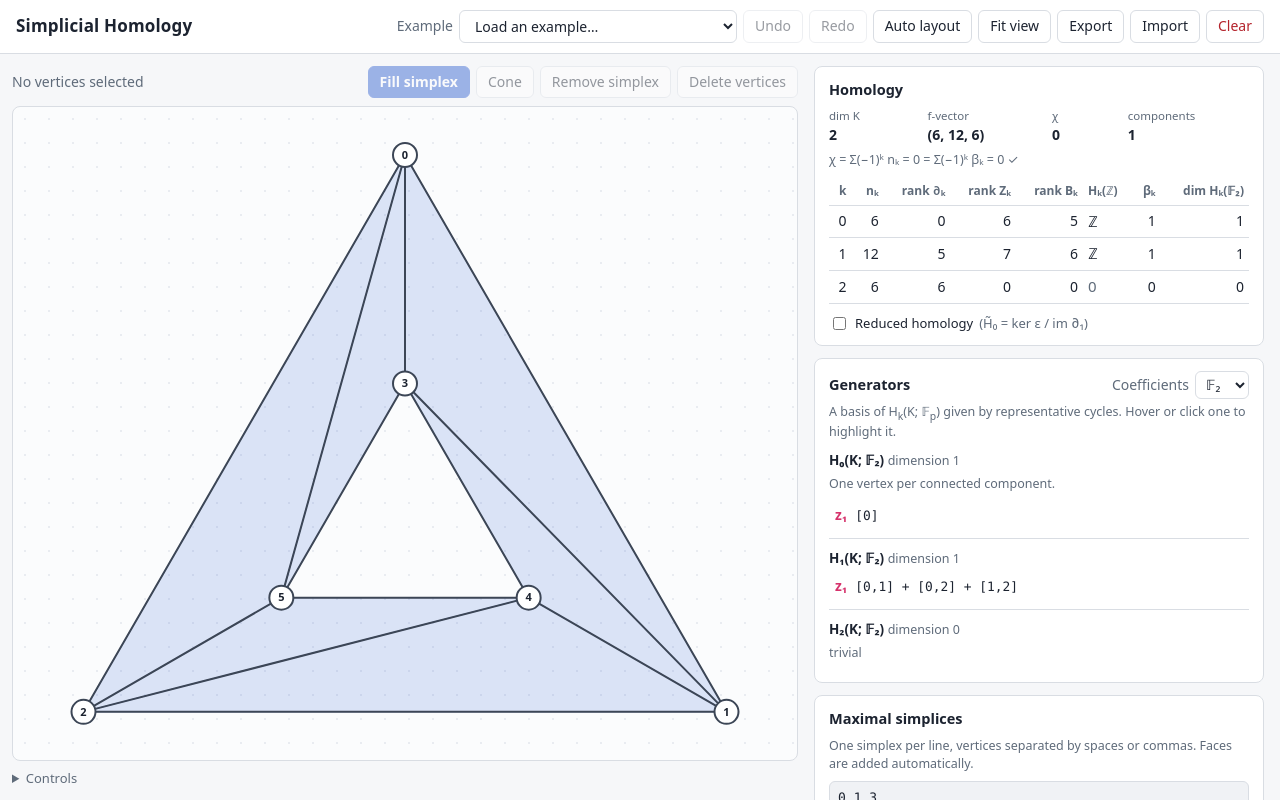
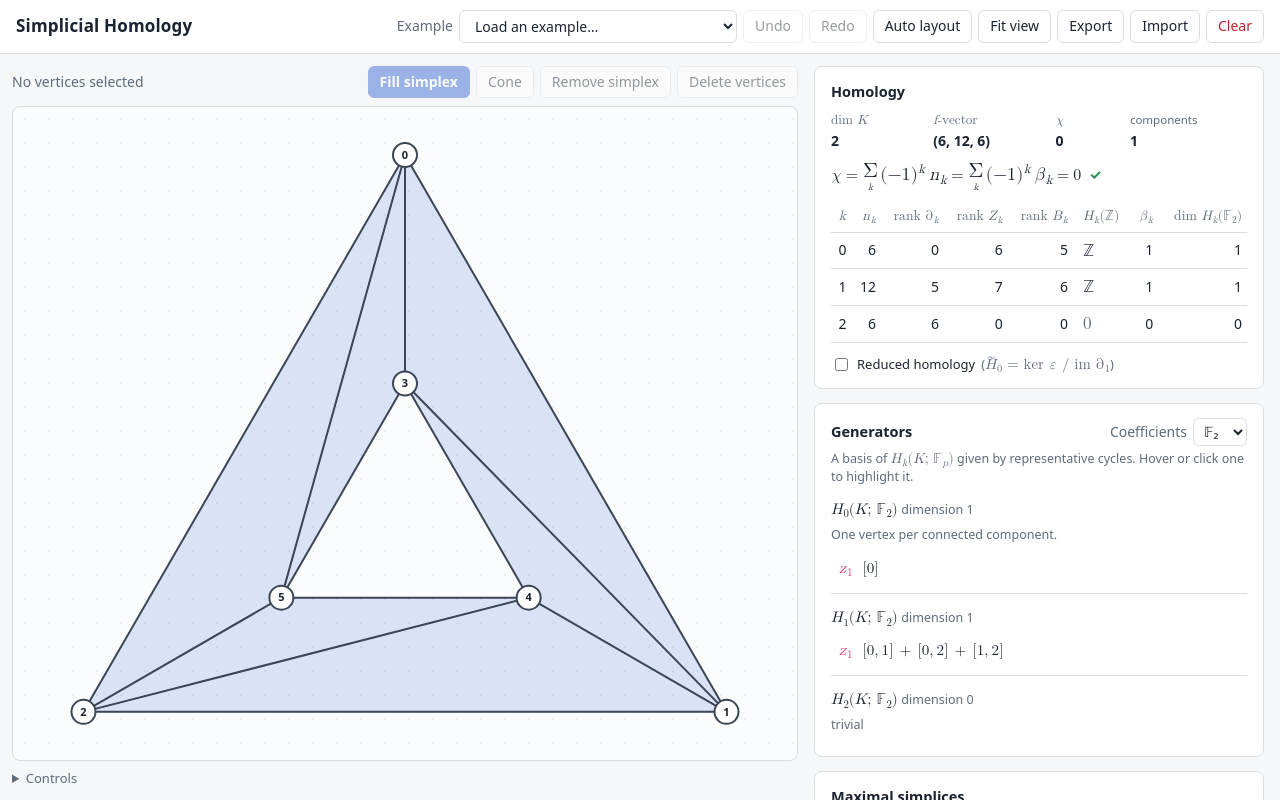
Before and after one commit to JunioCesarFerreira/simplicial-homology, a website: page index.html in a window 1280 px wide. Drawn offline with Linux system fonts and the light colour scheme.

Commit message:
Enhance math notation rendering and styling in HTML and CSS

```diff
--- a/css/style.css
+++ b/css/style.css
@@ -23,10 +23,13 @@
   --selected-fill: rgba(224, 138, 0, 0.22);
   --highlight: #d6336c;
   --highlight-fill: rgba(214, 51, 108, 0.28);
+  --ok: #1f8a4c;
 
   --radius: 8px;
   --font: system-ui, -apple-system, "Segoe UI", Roboto, "Helvetica Neue", Arial, sans-serif;
   --mono: ui-monospace, SFMono-Regular, Menlo, Consolas, "Liberation Mono", monospace;
+  --math: "Latin Modern Math", "STIX Two Math", "Cambria Math", "Latin Modern Roman", "STIX Two Text",
+    "Times New Roman", serif;
   color-scheme: light;
 }
 
@@ -56,6 +59,7 @@
     --selected-fill: rgba(255, 176, 46, 0.22);
     --highlight: #ff6b9a;
     --highlight-fill: rgba(255, 107, 154, 0.3);
+    --ok: #4cc38a;
     color-scheme: dark;
   }
 }
@@ -138,6 +142,52 @@ code {
 
 .muted {
   color: var(--muted);
+}
+
+/* Inline math: serif math font, italic variables, sub/superscripts that do
+   not change the line height. */
+.math {
+  font-family: var(--math);
+  font-size: 1.14em;
+  font-weight: 400;
+  font-style: normal;
+  line-height: 1;
+  letter-spacing: 0;
+}
+
+.math i {
+  font-style: italic;
+  padding-right: 0.03em;
+}
+
+.math sub,
+.math sup {
+  font-size: 0.7em;
+  line-height: 0;
+  margin-left: 0.04em;
+}
+
+.math sub {
+  vertical-align: -0.3em;
+}
+
+.math sup {
+  vertical-align: 0.55em;
+}
+
+.tilde {
+  position: relative;
+  display: inline-block;
+}
+
+.tilde::before {
+  content: "~";
+  position: absolute;
+  left: 50%;
+  top: -0.5em;
+  transform: translateX(-45%);
+  font-style: normal;
+  font-size: 0.9em;
 }
 
 .small {
@@ -429,19 +479,19 @@ code {
   padding: 12px 16px 24px 4px;
   display: flex;
   flex-direction: column;
-  gap: 12px;
+  gap: 14px;
 }
 
 .card {
   background: var(--surface);
   border: 1px solid var(--border);
   border-radius: var(--radius);
-  padding: 12px 14px;
+  padding: 14px 16px;
 }
 
 .card h2 {
   font-size: 14.5px;
-  margin: 0 0 8px;
+  margin: 0 0 10px;
 }
 
 .card-head {
@@ -458,7 +508,7 @@ code {
 .card h3 {
   font-size: 13.5px;
   font-weight: 600;
-  margin: 10px 0 4px;
+  margin: 14px 0 6px;
 }
 
 .card h3 .muted {
@@ -482,8 +532,8 @@ details > summary {
 .stats {
   display: grid;
   grid-template-columns: repeat(4, auto);
-  gap: 6px 14px;
-  margin: 0 0 6px;
+  gap: 8px 16px;
+  margin: 0 0 10px;
 }
 
 .stats div {
@@ -493,6 +543,46 @@ details > summary {
 .stats dt {
   font-size: 11.5px;
   color: var(--muted);
+  margin-bottom: 2px;
+}
+
+.euler {
+  margin: 4px 0 12px;
+  font-size: 14px;
+  white-space: nowrap;
+  overflow-x: auto;
+}
+
+/* Big operator with its index set underneath, as in display-style TeX. */
+.bigop {
+  display: inline-flex;
+  flex-direction: column;
+  align-items: center;
+  vertical-align: middle;
+  line-height: 1;
+  margin: 0 0.14em 0 0.06em;
+}
+
+.bigop > span:first-child {
+  font-size: 1.3em;
+}
+
+.math.limit {
+  font-size: 0.6em;
+  margin-top: 0.1em;
+}
+
+.verdict {
+  margin-left: 8px;
+  font-weight: 700;
+}
+
+.verdict.ok {
+  color: var(--ok);
+}
+
+.verdict.fail {
+  color: var(--danger);
 }
 
 .stats dd {
@@ -514,7 +604,7 @@ details > summary {
 
 .homology-table th,
 .homology-table td {
-  padding: 5px 5px;
+  padding: 7px 5px;
   text-align: right;
   border-bottom: 1px solid var(--border);
   white-space: nowrap;
@@ -522,15 +612,20 @@ details > summary {
 
 .homology-table th {
   font-size: 12px;
-  font-weight: 600;
+  font-weight: 400;
+  vertical-align: bottom;
   color: var(--muted);
   cursor: help;
 }
 
 .homology-table td.group {
   text-align: left;
-  font-weight: 650;
   font-size: 15px;
+  padding-left: 10px;
+}
+
+.homology-table th:nth-child(6) {
+  padding-left: 10px;
 }
 
 .homology-table th:nth-child(6) {
@@ -546,7 +641,7 @@ details > summary {
   display: flex;
   align-items: center;
   gap: 6px;
-  margin-top: 10px;
+  margin-top: 12px;
   font-size: 13px;
 }
 
@@ -562,9 +657,9 @@ details > summary {
 
 .gen-list li {
   display: flex;
-  gap: 8px;
+  gap: 10px;
   align-items: baseline;
-  padding: 4px 6px;
+  padding: 5px 8px;
   border-radius: 5px;
   cursor: pointer;
 }
@@ -580,8 +675,18 @@ details > summary {
 
 .gen-name {
   color: var(--highlight);
-  font-weight: 600;
   flex: none;
+}
+
+.math.chain {
+  font-size: 1.08em;
+  line-height: 1.55;
+  word-spacing: 0.08em;
+  overflow-wrap: anywhere;
+}
+
+.matrix-block h3 .math {
+  margin-right: 4px;
 }
 
 .gen-list code {
--- a/index.html
+++ b/index.html
@@ -71,7 +71,7 @@
           <table class="homology-table" id="homology-table"></table>
         </div>
         <label class="check">
-          <input type="checkbox" id="reduced"> Reduced homology <span class="muted">(H̃₀ = ker ε / im ∂₁)</span>
+          <input type="checkbox" id="reduced"> Reduced homology <span class="muted">(<span class="math"><span class="tilde"><i>H</i></span><sub>0</sub> = ker <i>ε</i> / im ∂<sub>1</sub></span>)</span>
         </label>
       </section>
 
@@ -89,7 +89,7 @@
             </select>
           </label>
         </div>
-        <p class="muted small">A basis of H<sub>k</sub>(K; 𝔽<sub>p</sub>) given by representative cycles. Hover or click one to highlight it.</p>
+        <p class="muted small">A basis of <span class="math"><i>H</i><sub><i>k</i></sub>(<i>K</i>; 𝔽<sub><i>p</i></sub>)</span> given by representative cycles. Hover or click one to highlight it.</p>
         <div id="generators"></div>
       </section>
 
--- a/js/app.js
+++ b/js/app.js
@@ -593,8 +593,52 @@
     }
   }
 
-  const sub = (n) => String(n).replace(/\d/g, (d) => '₀₁₂₃₄₅₆₇₈₉'[d]).replace('-', '₋');
-  const fieldName = (p) => `𝔽${sub(p)}`;
+  const num = (n) => (n < 0 ? `−${-n}` : String(n));
+
+  // Typesets a small math notation as HTML: x_k and x^{k+1} become sub- and
+  // superscripts, ~H puts a tilde over H, and single letters are set in italic.
+  function math(src, cls = 'math') {
+    const node = html('span', { class: cls });
+    const parse = (str, parent) => {
+      let i = 0;
+      const group = () => {
+        if (str[i] !== '{') return [...str.slice(i)][0] || '';
+        const end = str.indexOf('}', i);
+        return str.slice(i + 1, end);
+      };
+      while (i < str.length) {
+        const c = String.fromCodePoint(str.codePointAt(i));
+        if (c === '_' || c === '^') {
+          i++;
+          const g = group();
+          parse(g, parent.appendChild(document.createElement(c === '_' ? 'sub' : 'sup')));
+          i += str[i] === '{' ? g.length + 2 : g.length;
+        } else if (c === '~') {
+          i++;
+          const g = [...str.slice(i)][0];
+          parse(g, parent.appendChild(html('span', { class: 'tilde' })));
+          i += g.length;
+        } else {
+          const m = /^[A-Za-zα-ω]+/.exec(str.slice(i));
+          if (m && m[0].length === 1) parent.appendChild(html('i', {}, m[0]));
+          else parent.append(m ? m[0] : c);
+          i += m ? m[0].length : c.length;
+        }
+      }
+    };
+    parse(src, node);
+    return node;
+  }
+
+  // ℤ^{2} ⊕ (ℤ/2)^{2}, the notation of H.formatGroup for math().
+  function groupNotation(group) {
+    const parts = [];
+    if (group.rank > 0) parts.push(group.rank === 1 ? 'ℤ' : `ℤ^{${group.rank}}`);
+    const counts = new Map();
+    for (const d of group.torsion) counts.set(String(d), (counts.get(String(d)) || 0) + 1);
+    for (const [d, c] of counts) parts.push(c === 1 ? `ℤ/${d}` : `(ℤ/${d})^{${c}}`);
+    return parts.length ? parts.join(' ⊕ ') : '0';
+  }
 
   function renderResults() {
     const summary = $('summary');
@@ -613,39 +657,54 @@
     const chiBetti = betti.reduce((s, b, k) => s + (k % 2 ? -b : b), 0);
     const components = betti[0];
     const items = [
-      ['dim K', String(z.dimension)],
-      ['f-vector', `(${z.fVector.join(', ')})`],
-      ['χ', `${z.euler}`],
+      [math('dim K'), String(z.dimension)],
+      [math('f-vector'), `(${z.fVector.join(', ')})`],
+      [math('χ'), num(z.euler)],
       ['components', String(components)],
     ];
     const dl = html('dl', { class: 'stats' });
     for (const [k, v] of items) {
       const div = html('div');
-      div.append(html('dt', {}, k), html('dd', {}, v));
+      const dt = html('dt');
+      dt.append(k);
+      div.append(dt, html('dd', {}, v));
       dl.append(div);
     }
     summary.append(dl);
-    summary.append(
-      html(
-        'p',
-        { class: 'muted small' },
-        `χ = Σ(−1)ᵏ nₖ = ${z.euler} = Σ(−1)ᵏ βₖ = ${chiBetti}` + (z.euler === chiBetti ? ' ✓' : ' ✗')
-      )
-    );
+    // χ = Σ (−1)^k n_k = Σ (−1)^k β_k, with the summation index under Σ.
+    const sum = (term) => {
+      const op = html('span', { class: 'bigop' });
+      op.append(html('span', {}, 'Σ'), math('k', 'math limit'));
+      const node = html('span', { class: 'math' });
+      node.append(op, math(term));
+      return node;
+    };
+    const holds = z.euler === chiBetti;
+    const check = html('p', { class: 'euler', title: 'Euler–Poincaré formula: the alternating sums of the simplex counts and of the Betti numbers agree' });
+    const eq = '\u2005=\u2005'; // relation spacing, as in TeX
+    check.append(math(`χ${eq}`), sum('(−1)^k\u2009n_k'));
+    if (!holds) check.append(math(`${eq}${num(z.euler)}`));
+    check.append(math(holds ? eq : ',\u2003'), sum('(−1)^k\u2009β_k'), math(`${eq}${num(chiBetti)}`));
+    check.append(html('span', { class: holds ? 'verdict ok' : 'verdict fail' }, holds ? '✓' : '✗'));
+    summary.append(check);
 
-    const Hk = reduced ? 'H̃' : 'H';
+    const Hk = reduced ? '~H' : 'H';
     const head = html('tr');
     const cols = [
       ['k', 'Dimension'],
-      ['nₖ', 'Number of k-simplices = rank Cₖ'],
-      ['rank ∂ₖ', 'Rank of the boundary map ∂ₖ : Cₖ → Cₖ₋₁ over ℤ'],
-      ['rank Zₖ', 'Cycles: rank ker ∂ₖ = nₖ − rank ∂ₖ'],
-      ['rank Bₖ', 'Boundaries: rank im ∂ₖ₊₁'],
-      [`${Hk}ₖ(ℤ)`, 'Integral homology: ℤ^βₖ ⊕ torsion from the invariant factors of ∂ₖ₊₁'],
-      ['βₖ', 'Betti number = rank of the free part'],
-      [`dim ${Hk}ₖ(${fieldName(state.prime)})`, 'Dimension of the homology with coefficients in the prime field (computed independently)'],
+      ['n_k', 'Number of k-simplices = rank Cₖ'],
+      ['rank ∂_k', 'Rank of the boundary map ∂ₖ : Cₖ → Cₖ₋₁ over ℤ'],
+      ['rank Z_k', 'Cycles: rank ker ∂ₖ = nₖ − rank ∂ₖ'],
+      ['rank B_k', 'Boundaries: rank im ∂ₖ₊₁'],
+      [`${Hk}_k(ℤ)`, 'Integral homology: ℤ^βₖ ⊕ torsion from the invariant factors of ∂ₖ₊₁'],
+      ['β_k', 'Betti number = rank of the free part'],
+      [`dim ${Hk}_k(𝔽_{${state.prime}})`, 'Dimension of the homology with coefficients in the prime field (computed independently)'],
     ];
-    for (const [label, title] of cols) head.append(html('th', { title }, label));
+    for (const [label, title] of cols) {
+      const th = html('th', { title });
+      th.append(math(label));
+      head.append(th);
+    }
     const thead = html('thead');
     thead.append(head);
     const tbody = html('tbody');
@@ -660,10 +719,11 @@
         html('td', {}, String(rankD)),
         html('td', {}, String(g.cycles - shift)),
         html('td', {}, String(g.boundaries)),
-        html('td', { class: 'group' + (group.rank === 0 && !group.torsion.length ? ' trivial' : '') }, H.formatGroup(group)),
+        html('td', { class: 'group' + (group.rank === 0 && !group.torsion.length ? ' trivial' : '') }),
         html('td', {}, String(group.rank)),
         html('td', {}, String(f.betti[g.dim] - shift))
       );
+      tr.children[5].append(math(groupNotation(group)));
       tbody.append(tr);
     }
     table.append(thead, tbody);
@@ -679,7 +739,7 @@
     f.generators.forEach((gens, k) => {
       const section = html('div', { class: 'gen-group' });
       const title = html('h3');
-      title.append(`H${sub(k)}(K; ${fieldName(f.p)}) `, html('span', { class: 'muted' }, `dimension ${gens.length}`));
+      title.append(math(`H_${k}(K; 𝔽_{${f.p}})`), ' ', html('span', { class: 'muted' }, `dimension ${gens.length}`));
       section.append(title);
       if (!gens.length) {
         section.append(html('p', { class: 'muted small' }, 'trivial'));
@@ -694,7 +754,7 @@
           let text = H.formatChain(shown);
           if (shown.length < chain.length) text += ` + … (${chain.length} terms)`;
           const li = html('li', { tabindex: 0, class: state.pinned && state.pinned.id === id ? 'pinned' : '' });
-          li.append(html('span', { class: 'gen-name' }, `z${sub(i + 1)}`), html('code', {}, text));
+          li.append(math(`z_{${i + 1}}`, 'math gen-name'), math(text.replace(/,/g, ',\u2009'), 'math chain'));
           li.addEventListener('mouseenter', () => {
             state.hover = keys;
             render();
@@ -733,19 +793,18 @@
       return;
     }
     const { z } = results;
-    box.append(
-      html(
-        'p',
-        { class: 'muted small' },
-        'Rows are (k−1)-simplices, columns are k-simplices; column j holds ∂σⱼ. ' +
-          'The invariant factors are the diagonal of the Smith normal form; those greater than 1 give the torsion of Hₖ₋₁.'
-      )
+    const intro = html('p', { class: 'muted small' });
+    intro.append(
+      'Rows are ', math('(k − 1)'), '-simplices, columns are ', math('k'), '-simplices; column ', math('j'),
+      ' holds ', math('∂σ_j'), '. The invariant factors are the diagonal of the Smith normal form; those greater than 1 give the torsion of ',
+      math('H_{k−1}'), '.'
     );
+    box.append(intro);
     for (let k = 1; k <= z.dimension; k++) {
       const b = z.boundaries[k];
       const section = html('div', { class: 'matrix-block' });
       const title = html('h3');
-      title.append(`∂${sub(k)} : C${sub(k)} → C${sub(k - 1)} `, html('span', { class: 'muted' }, `${b.rows} × ${b.cols}, rank ${b.rank}`));
+      title.append(math(`∂_${k} : C_${k} → C_${k - 1}`), ' ', html('span', { class: 'muted' }, `${b.rows} × ${b.cols}, rank ${b.rank}`));
       section.append(title);
       const counts = new Map();
       for (const d of b.invariants) counts.set(String(d), (counts.get(String(d)) || 0) + 1);
```
Also changed, not shown: README.md.
